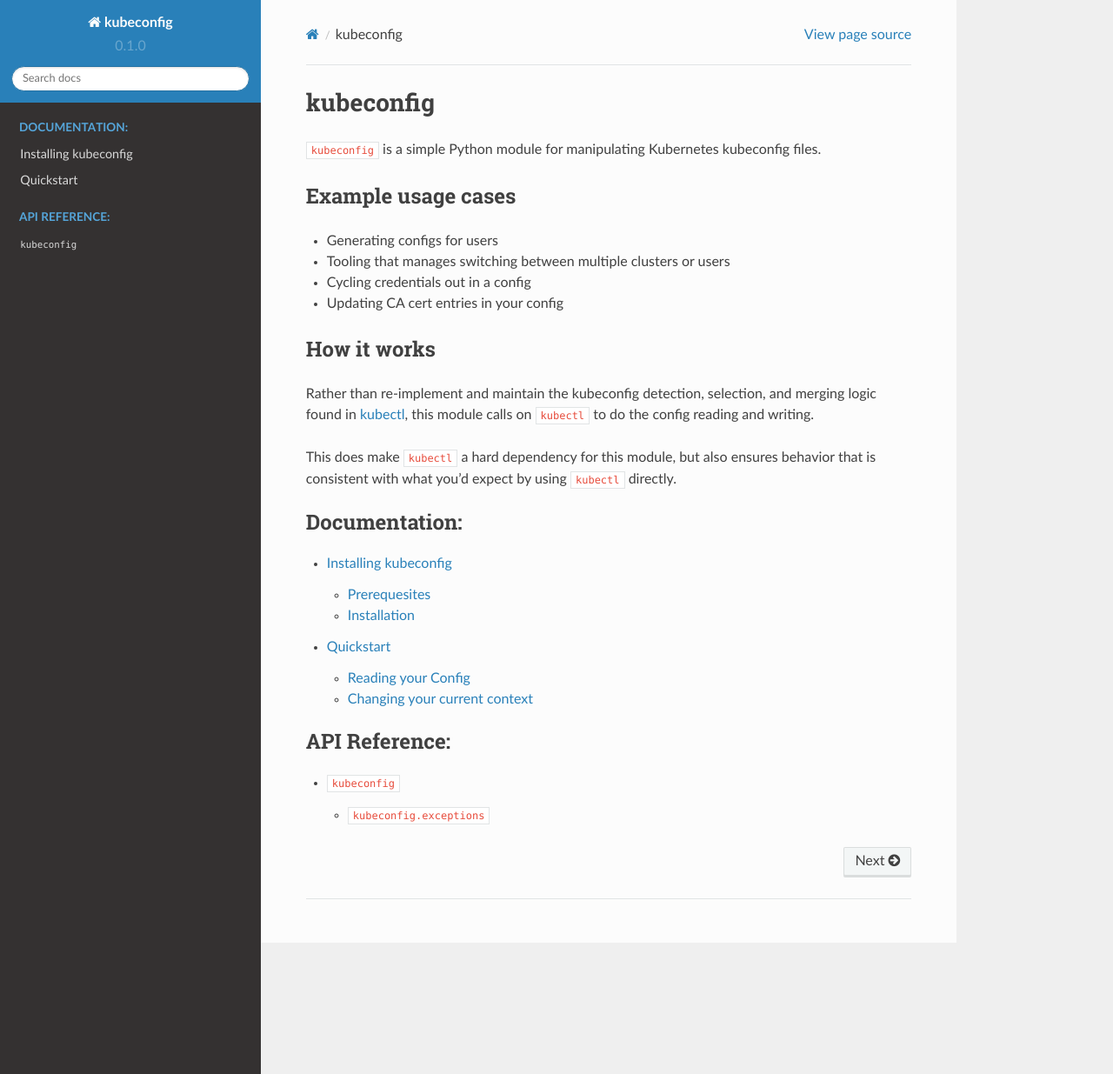
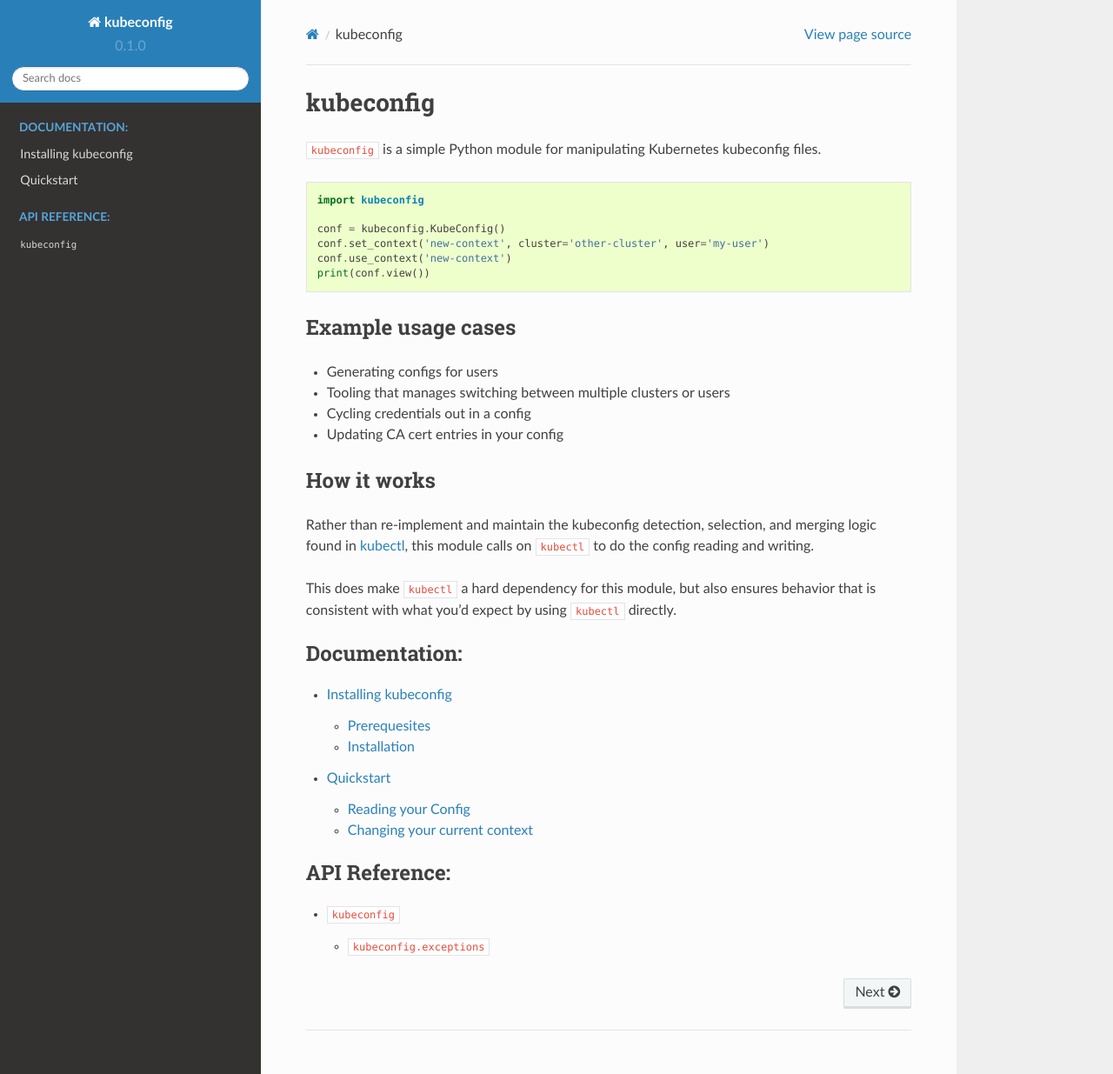
Before and after one commit to gtaylor/kubeconfig-python, a Sphinx documentation site: the page built from docs/index.rst, in a window 1280 px wide and 1235 px high. Shown: the whole window at 87% size. Built offline with Sphinx 7.4.7 and the Read the Docs theme 2.0.0, drawn with Linux system fonts in a browser that asks for light colours.

Commit message:
Add basic example usage to doc index

```diff
--- a/docs/index.rst
+++ b/docs/index.rst
@@ -3,6 +3,15 @@
 
 ``kubeconfig`` is a simple Python module for manipulating Kubernetes kubeconfig
 files.
+
+.. code-block:: py
+
+    import kubeconfig
+
+    conf = kubeconfig.KubeConfig()
+    conf.set_context('new-context', cluster='other-cluster', user='my-user')
+    conf.use_context('new-context')
+    print(conf.view())
 
 Example usage cases
 -------------------
```
